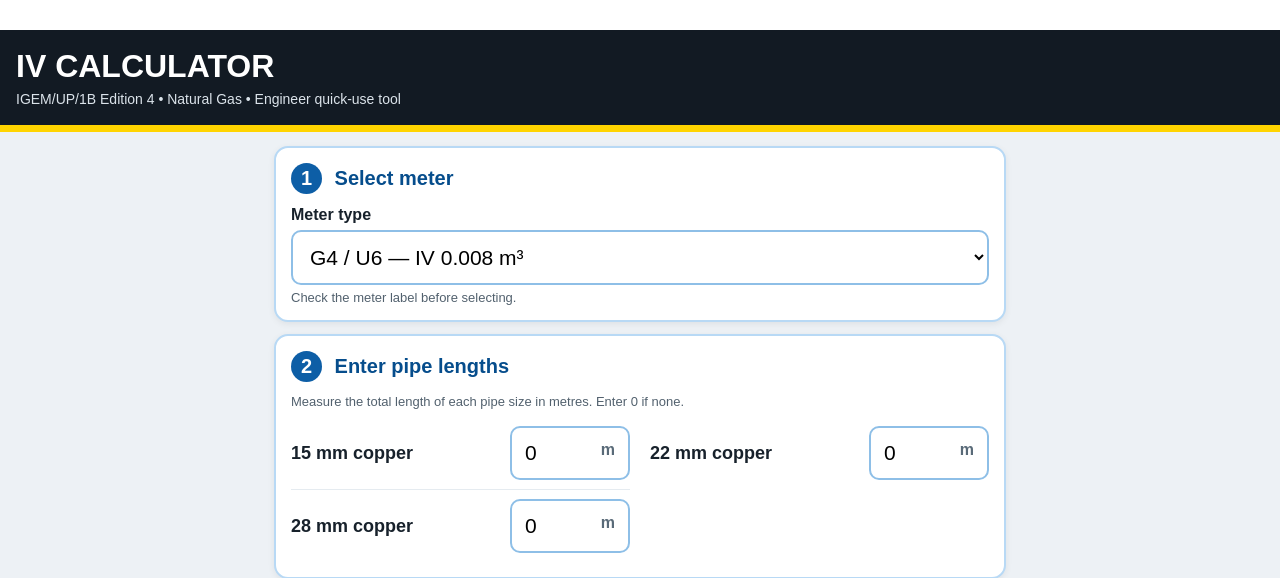
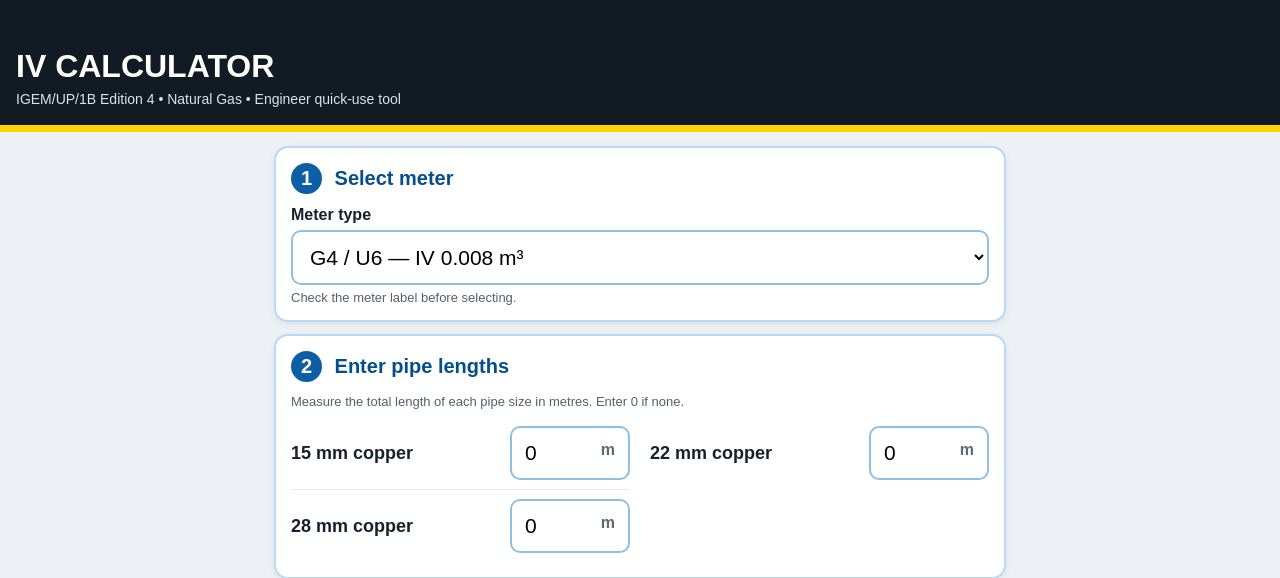
Before and after one commit to idiotplumms/igem-iv-calculator, a Flask app: page /calculator in a window 1280 px wide. Shown: the top 578 px of the page. Run offline with Flask 3, Linux system fonts and the light colour scheme; the visitor is signed in with stand-in values (Sample User, id 1).

Commit message:
Update main.css

```diff
--- a/static/main.css
+++ b/static/main.css
@@ -787,6 +787,6 @@ body::before {
     content: "";
     display: block;
     height: calc(30px + env(safe-area-inset-top));
-    background: white;
+    background: #121a23;
     flex-shrink: 0;
 }
```
